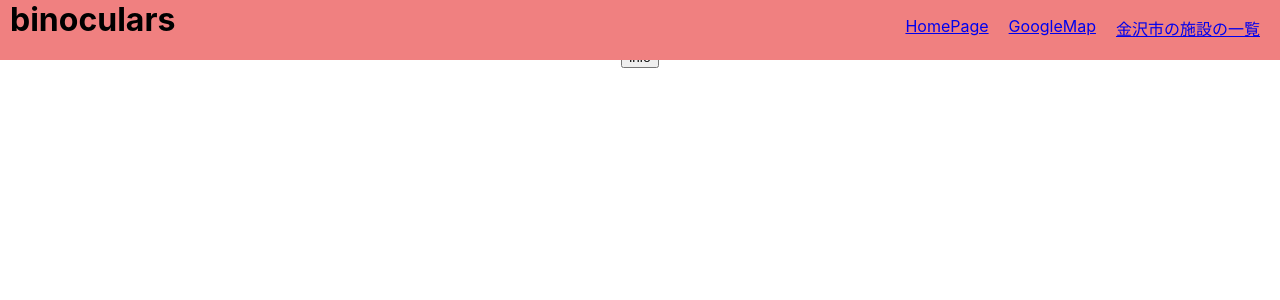
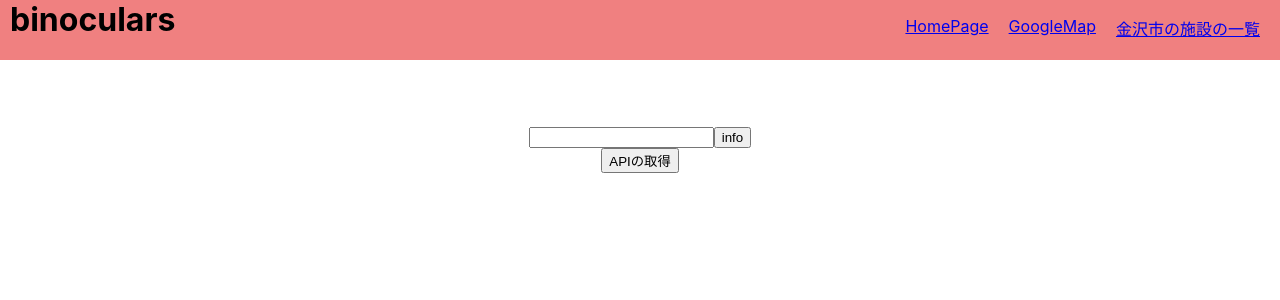
Before and after one commit to daikimare/mobile_app_kanazawa, a React (Create React App) app: page /Csv in a window 1280 px wide. Shown: the top 300 px of the page. Built offline with nearby package versions, Linux system fonts and the light colour scheme.

Commit message:
axiosによるAPI取得(金沢市の施設データ)

```diff
--- a/src/coponent/Csv.js
+++ b/src/coponent/Csv.js
@@ -2,6 +2,9 @@ import axios from 'axios';
 import React, { Component } from 'react';
 // import CSVReader from 'react-csv-reader';
 import './css/csv.css';
+
+const URL = "https://infra-api.city.kanazawa.ishikawa.jp/v1/facilities/search.json";
+const URL2 = "https://infra-api.city.kanazawa.ishikawa.jp/v1/facilities/:id.json";
 
 class Csv extends Component {
   constructor(props) {
@@ -12,16 +15,27 @@ class Csv extends Component {
     };
     this.getData = this.getData.bind(this);
   }
-  getData(){
-    const url = 'https://infra-api.city.kanazawa.ishikawa.jp/v1/facilities';
-    axios.get(url).then(res => {
-      const data = res.data.facilities;
-      console.log(res.data);
-      this.setState({
-        info:data,
-        isLoading:false
-      });
-    });
+
+  getData = async() => {
+    try {
+      const response = await axios.get(
+        URL
+      );
+      console.log(response);
+    } catch (err) {
+      console.log("API取得できませんでした");
+    }
+  }
+
+  getMoreData = async() => {
+    try {
+      const response = await axios.get(
+        URL2
+      );
+      console.log(response);
+    } catch (err) {
+      console.log("情報の取得に失敗しました");
+    }
   }
 
   render(){
@@ -30,6 +44,7 @@ class Csv extends Component {
     ]
     return(
       <div className="csv">
+        <div className="page-contents">
           <h1 className="csv-app">CSVの表示</h1>
           <table
           title="観光地"
@@ -37,7 +52,14 @@ class Csv extends Component {
           data={this.state.info}
           isLoading={this.state.isLoading}
           />
-        <button variant="contained" color="primary" onClick={this.getData}>info</button>
+          <br />
+          <div className="API_information">
+            <input type="text" className="location"></input>
+            <button variant="contained" color="primary" onClick={this.getMoreData}>info</button>
+            <br />
+            <button onClick={this.getData}>APIの取得</button>
+          </div>
+        </div>
       </div>
     );
   }
--- a/src/coponent/css/csv.css
+++ b/src/coponent/css/csv.css
@@ -1,3 +1,7 @@
 h1 {
   margin: 0;
 }
+
+.API_information {
+  margin-top: 60px;
+}
```
Lines whose indentation alone changed are shown as unchanged.
